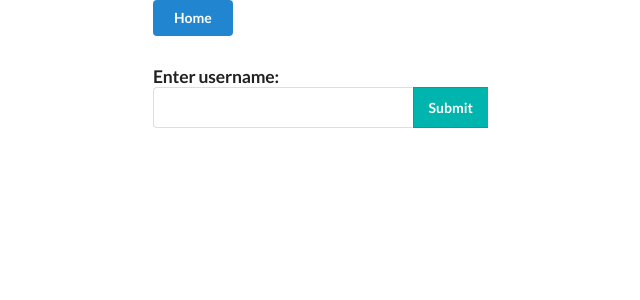
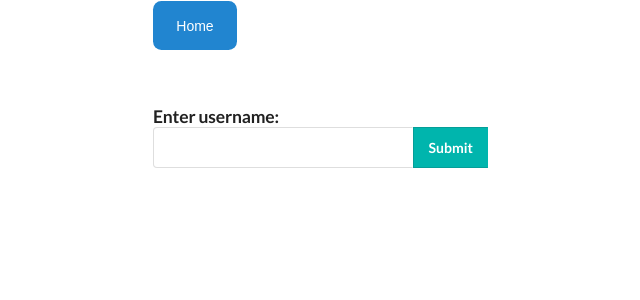
Before and after one commit to SondreODahl/khabu, a React (Create React App) app in the folder front-end/: page /join in a window 1280 px wide. Shown: the top 300 px of the page, without its empty margins (103-743 px from the left). Built offline with nearby package versions, Linux system fonts and the light colour scheme; no server answers; what re-reselect would draw is missing.

Commit message:
Create HomeButton

```diff
--- /dev/null
+++ b/front-end/src/components/pre-game/HomeButton.css
@@ -0,0 +1,15 @@
+.home-button {
+    border-radius: 0.6em;
+    border-width: 0;
+    background-color: #2185d0;
+    color: #ffffff;
+    width: 6em;
+    height: 3.5em;
+    margin-top: 0.1em;
+    margin-bottom: 4em;
+}
+
+.home-button:hover {
+    background-color: #1473bb;
+    cursor: pointer;
+}
--- /dev/null
+++ b/front-end/src/components/pre-game/HomeButton.js
@@ -0,0 +1,11 @@
+import { Link } from 'react-router-dom';
+import React from 'react';
+import './HomeButton.css';
+
+const HomeButton = () => (
+  <Link to={'/'}>
+    <button className={'home-button'}>Home</button>
+  </Link>
+);
+
+export default HomeButton;
--- a/front-end/src/components/pre-game/JoinForm.js
+++ b/front-end/src/components/pre-game/JoinForm.js
@@ -1,7 +1,7 @@
 import React from 'react';
 import { useForm } from 'react-hook-form';
 import { useDispatch } from 'react-redux';
-import { formSubmit, submitForm } from '../../actions';
+import { submitForm } from '../../actions';
 import { useHistory } from 'react-router-dom';
 import JoinFormErrorMessage from './JoinFormErrorMessage';
 
@@ -26,8 +26,8 @@ const JoinForm = (props) => {
           <input name={'username'} type={'text'} ref={register(formConditions)} />
           <input type={'submit'} className={'ui teal button'} value={'Submit'} />
         </div>
-        <JoinFormErrorMessage formError={props.formError} errors={errors} />
       </form>
+      <JoinFormErrorMessage formError={props.formError} errors={errors} />
     </div>
   );
 };
--- a/front-end/src/components/pre-game/JoinGamePage.js
+++ b/front-end/src/components/pre-game/JoinGamePage.js
@@ -1,28 +1,24 @@
 import React, { useEffect } from 'react';
-import { Link, useHistory } from 'react-router-dom';
+import { Link } from 'react-router-dom';
 import { useDispatch, useSelector } from 'react-redux';
 
-import { formError, formValid, submitForm } from '../../actions';
-import { axiosConfig } from '../../api/axiosConfig';
 import JoinForm from './JoinForm';
 import { RESET_FORM } from '../../actions/types';
 import { selectFormAttributes } from '../../selectors';
+import HomeButton from './HomeButton';
 
 // Page for joining a game with a username
 const JoinGamePage = (props) => {
   const dispatch = useDispatch();
   const { error } = useSelector(selectFormAttributes);
 
-  useEffect(() => {
+  useEffect(() => { // Can be moved to formAction if desirable later on
     dispatch({ type: RESET_FORM });
   }, []);
 
   return (
-    <div>
-      <Link to={'/'}>
-        <button className={'ui blue button'}>Home</button>
-      </Link>
-      <div className={'ui hidden divider'} />
+    <div className={'join-game'}>
+      <HomeButton />
       <JoinForm formError={error} />
     </div>
   );
--- a/front-end/src/components/pre-game/RulesPage.js
+++ b/front-end/src/components/pre-game/RulesPage.js
@@ -1,5 +1,6 @@
 import React from 'react';
 import { Link } from 'react-router-dom';
+import HomeButton from './HomeButton';
 
 import './RulesPage.css';
 
@@ -9,9 +10,7 @@ import './RulesPage.css';
 
 export default (props) => (
   <div>
-    <Link to={'/'}>
-      <button className={'ui blue button'}>Home</button>
-    </Link>
+    <HomeButton />
     <div className={'ui hidden divider'} />
     <div class="page-body">
       <h3 id="24becfa5-9df3-4026-a7e2-38006549970e" class="">
```
